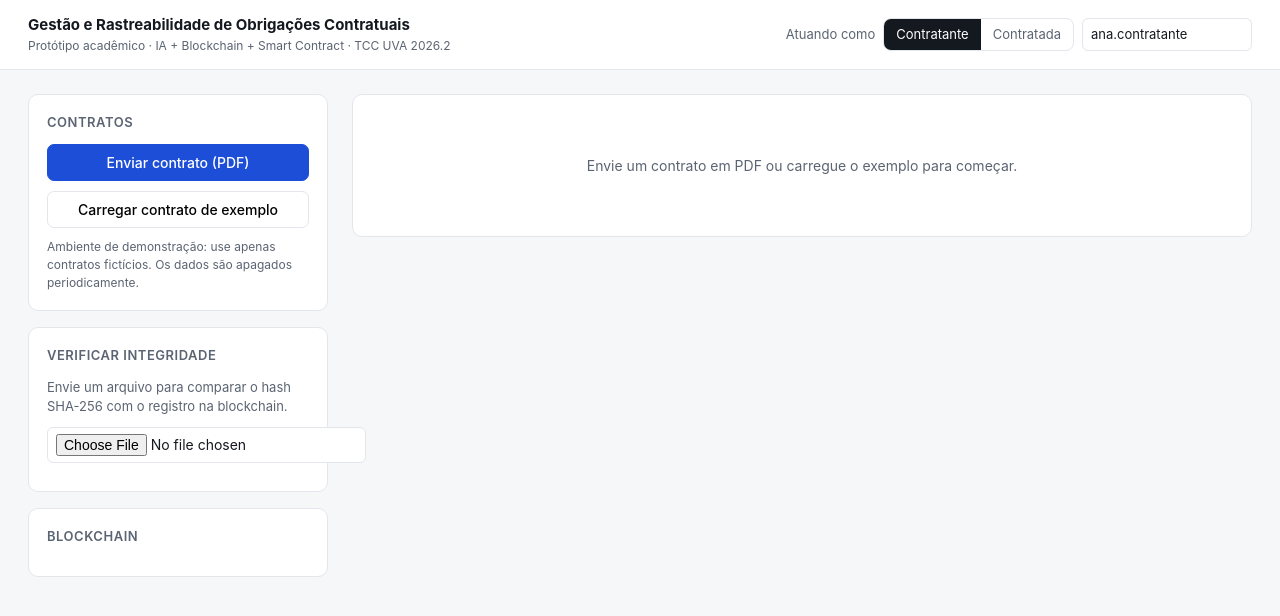
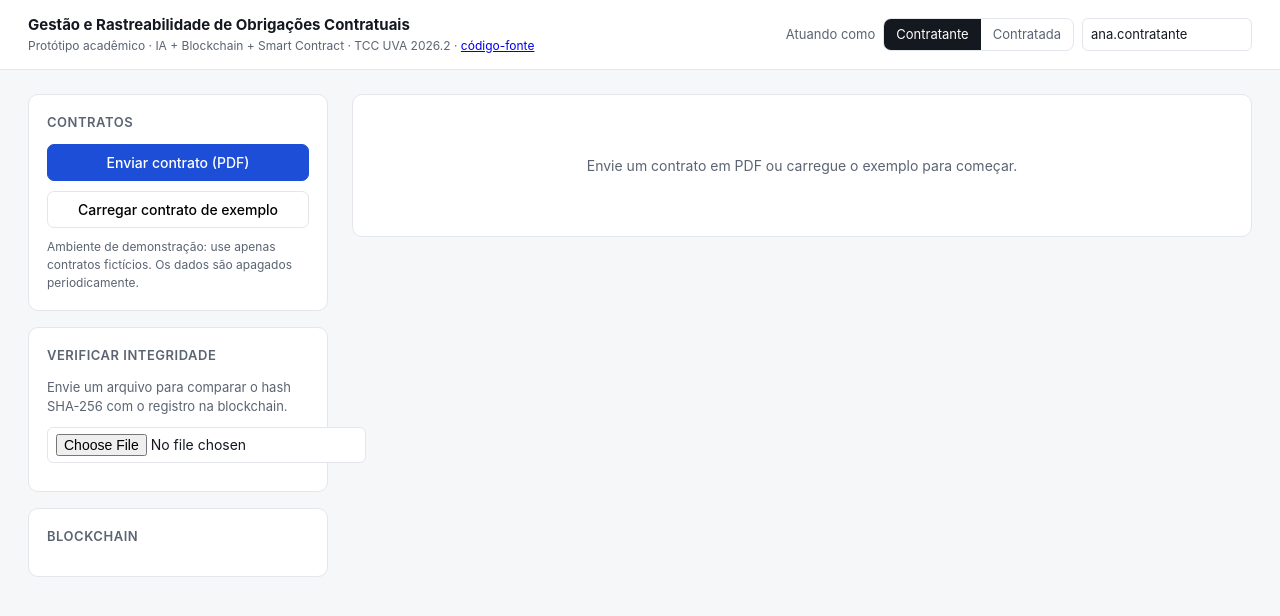
Before and after one commit to QuintinoPro/tcc-obrigacoes-contratuais, a plain HTML site: page app/static/index.html in a window 1280 px wide. Drawn offline with Linux system fonts and the light colour scheme; no server answers.

Commit message:
Link para o código-fonte na interface
Co-Authored-By: Claude Sonnet 5.5 <noreply@anthropic.com>

```diff
--- a/app/static/index.html
+++ b/app/static/index.html
@@ -75,7 +75,7 @@
 <header>
   <div>
     <h1>Gestão e Rastreabilidade de Obrigações Contratuais</h1>
-    <div class="sub">Protótipo acadêmico · IA + Blockchain + Smart Contract · TCC UVA 2026.2</div>
+    <div class="sub">Protótipo acadêmico · IA + Blockchain + Smart Contract · TCC UVA 2026.2 · <a href="https://github.com/QuintinoPro/tcc-obrigacoes-contratuais" target="_blank" rel="noopener">código-fonte</a></div>
   </div>
   <div class="spacer"></div>
   <div class="role">
```
